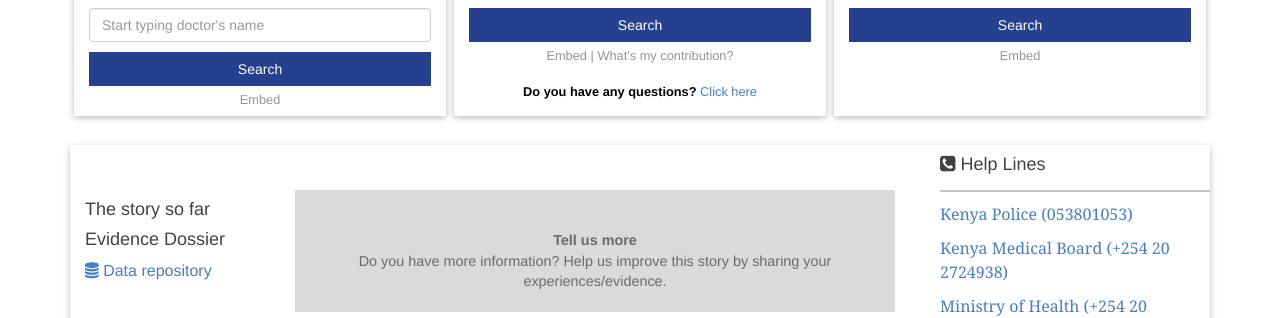
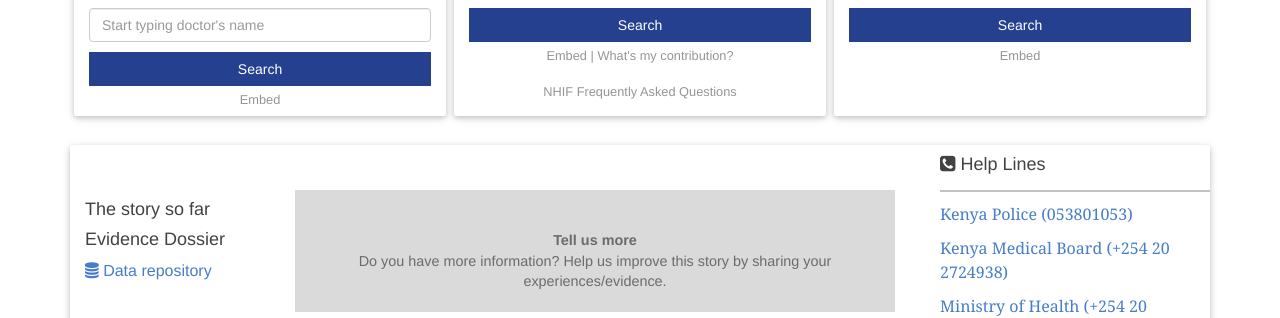
Before and after one commit to CodeForAfrica/HealthTools.KE-theStarHealth, a Jekyll site: the page built from index.html, in a window 1280 px wide. Shown: the part 355-673 px from the top of the page. Built offline with Jekyll 4.4.1, drawn with Linux system fonts in a browser that asks for light colours; a script that is not in the unit is left out; comment, search, counter and statistics services are not loaded.

Commit message:
Update nhif.html

```diff
--- a/_includes/apps/nhif.html
+++ b/_includes/apps/nhif.html
@@ -64,7 +64,7 @@
             <a href="#embed_2_modal" data-toggle="modal">Embed </a> |
             <a href="#premiumRatesModal" data-toggle="modal" id="whatsMyContribution">What's my contribution?</a>
             <br/><br/>
-            <strong style="color:black;">Do you have any questions?</strong><a style="color:#477dca;"href="nhif-faq.html">&nbsp;Click here</a>
+            <a href="/nhif-faq.html" target="_blank">NHIF Frequently Asked Questions</a>
         </div>
     </div>
 </div>
```
